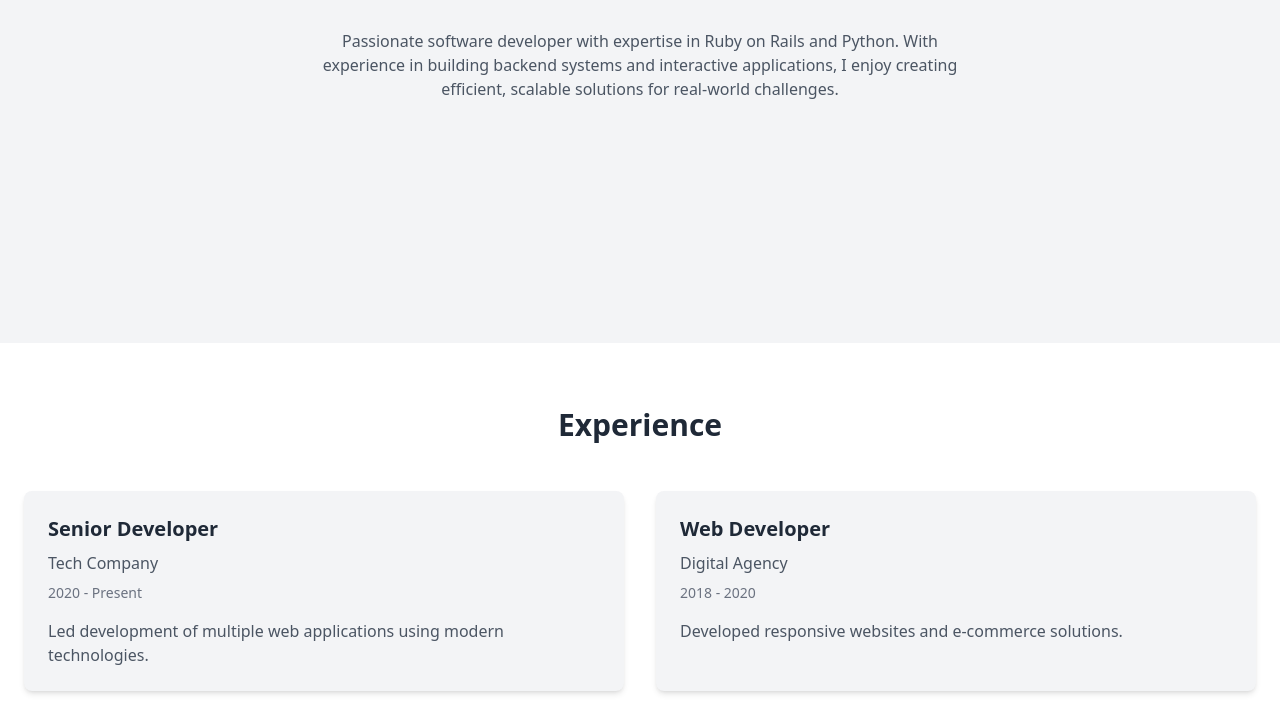
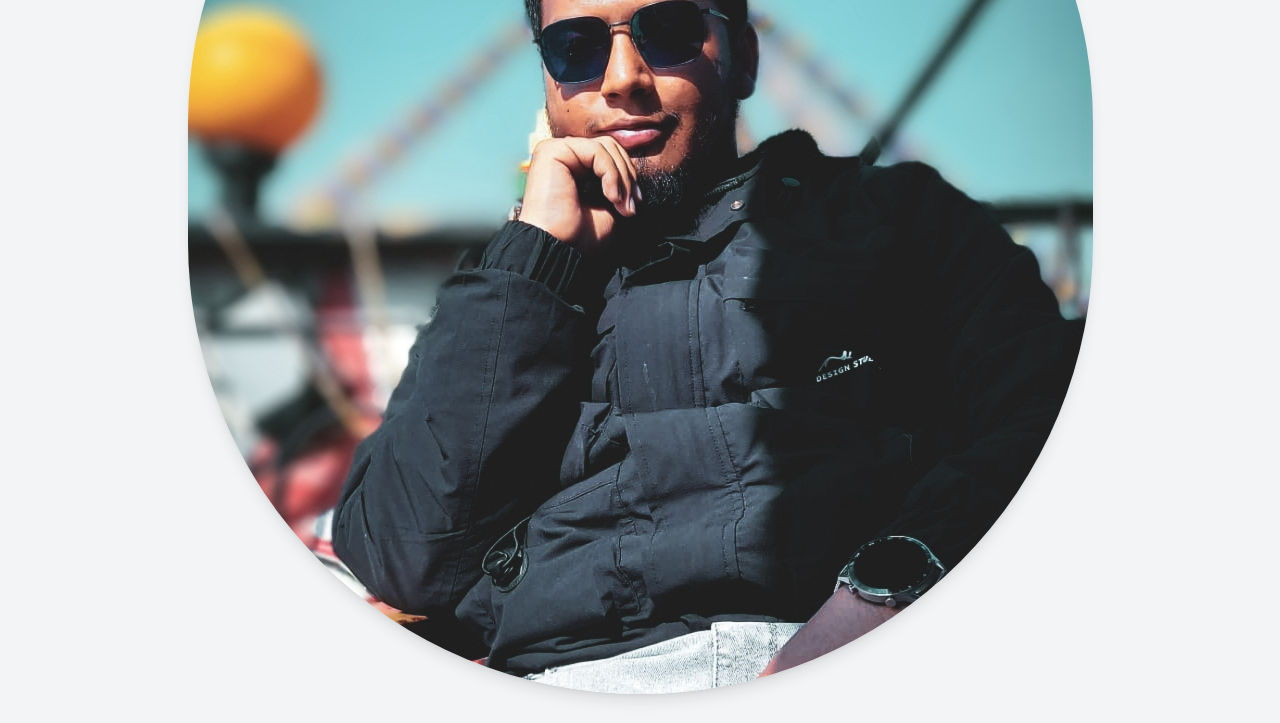
Before and after one commit to bmlpariyar/portfolio, a plain HTML site: page index.html in a window 1280 px wide. Shown: the part 457-1180 px from the top of the page. Drawn offline with nearby package versions, Linux system fonts and the light colour scheme; the site is published under a folder, as on GitHub Pages, so addresses that start at the root find nothing.

Commit message:
changed path

```diff
--- a/index.html
+++ b/index.html
@@ -114,7 +114,7 @@
     >
       <div class="container mx-auto px-4 sm:px-6 py-16 text-center">
         <img
-          src="/images/portrait.jpg"
+          src="./images/portrait.jpg"
           alt="Profile"
           class="rounded-full mx-auto mb-8 shadow-lg"
         />
```
